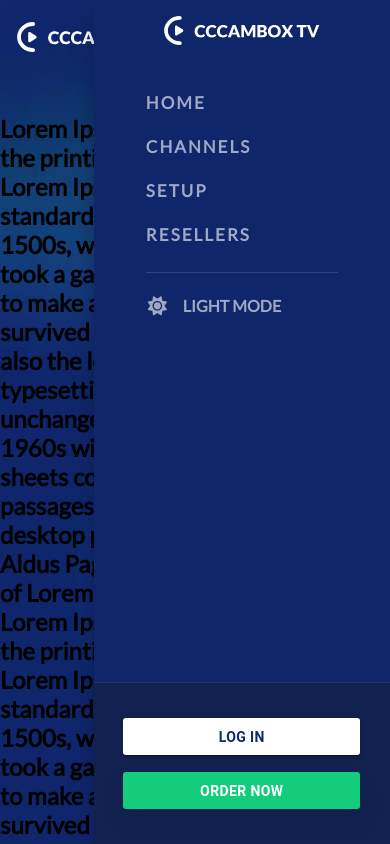
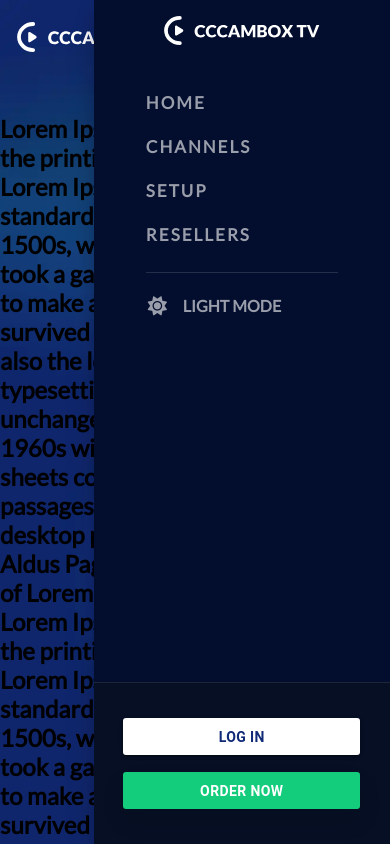
Before and after one commit to Arsalanbashir831/MTV, a React (Create React App) app in the folder my-app/: page / in a window 390 px wide. Both pictures are taken after a click on the element 346 px from the left and 36 px from the top of the page. Shown: the top 844 px of the page. Built offline with nearby package versions, Linux system fonts and the light colour scheme; a web font is replaced by a local one.

Commit message:
chngings

```diff
--- a/my-app/src/components/DivScroll.js
+++ b/my-app/src/components/DivScroll.js
@@ -2,7 +2,7 @@ import React from 'react';
 import { AppBar, Toolbar } from '@mui/material';
 
 const DivScroll = ()=>{
-    let bgColor=getComputedStyle(document.documentElement).getPropertyValue("--components-light-theme");
+    let bgColor=getComputedStyle(document.documentElement).getPropertyValue("--components-dark-theme");
     return (
         <React.Fragment>
             <AppBar id = 'navbar' style={{zIndex:'1', top:'-70px'}} position = 'fixed' sx= {{background: bgColor, maxHeight:'70px'}}>
--- a/my-app/src/components/Navbar.css
+++ b/my-app/src/components/Navbar.css
@@ -165,7 +165,7 @@
     height: calc(var(--vh, 1vh)*100);
     width: 0;
     overflow: hidden;
-    background: #0f266b;
+    background: var(--components-dark-theme);
     justify-content: center;
     padding: 16px 13.4% 0;
     grid-auto-columns: 100%;
@@ -227,7 +227,7 @@
     padding: 35px 10%;
     grid-gap: 17px;
     gap: 17px;
-    background: #122250;
+    background: #070f24;
     grid-auto-flow: row;
     border-top: 1px solid hsla(0,0%,100%,.09);
 }
```
